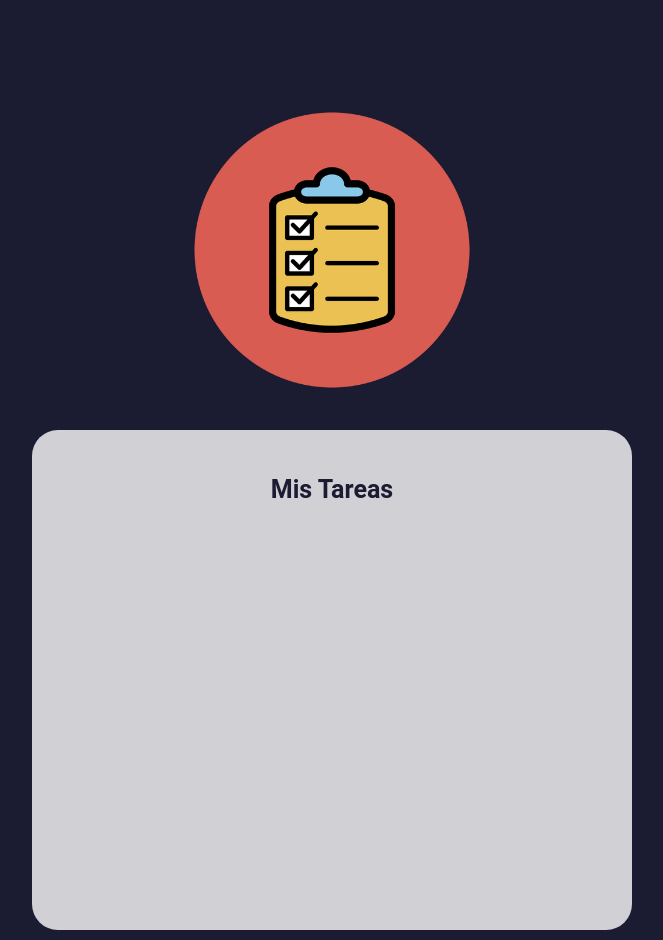
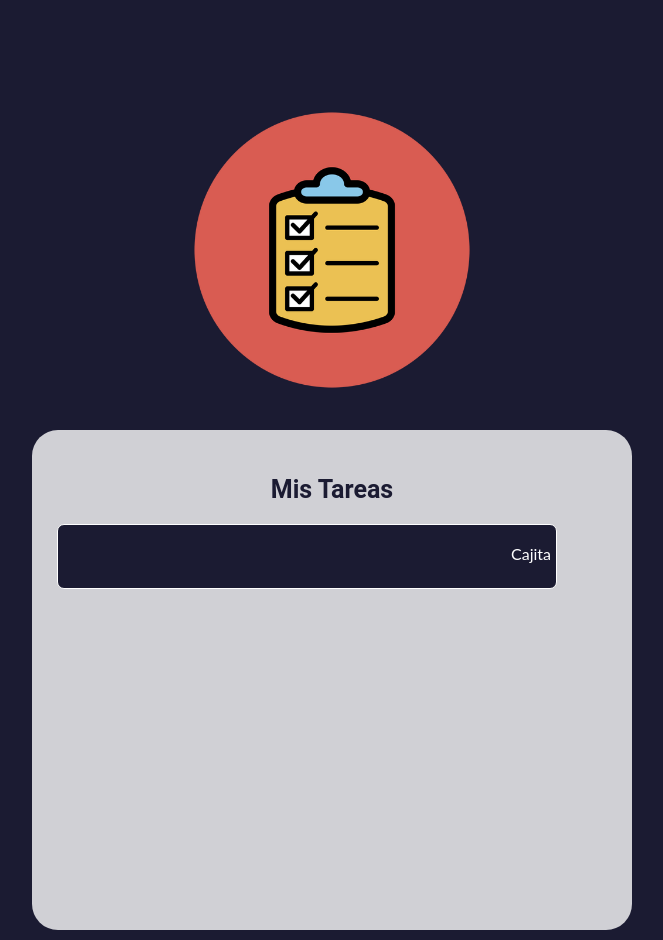
Before and after one commit to JaimeRomeroH/lista-de-tareas, a React (Create React App) app: page / in a window 1280 px wide. Shown: the whole page, without its empty margins (308-971 px from the left). Built offline with nearby package versions, Linux system fonts and the light colour scheme.

Commit message:
Se importo el componente Tarea al archivo App.js

```diff
--- a/src/App.js
+++ b/src/App.js
@@ -1,5 +1,6 @@
 import './App.css';
 import logo from './imagenes/logo.png'
+import Tarea from './componentes/Tarea';
 
 function App() {
   return (
@@ -9,7 +10,7 @@ function App() {
        </div>
        <div className="tareas-lista-principal">
           <h1>Mis Tareas</h1>
-
+          <Tarea />
        </div>
     </div>
   );
```
